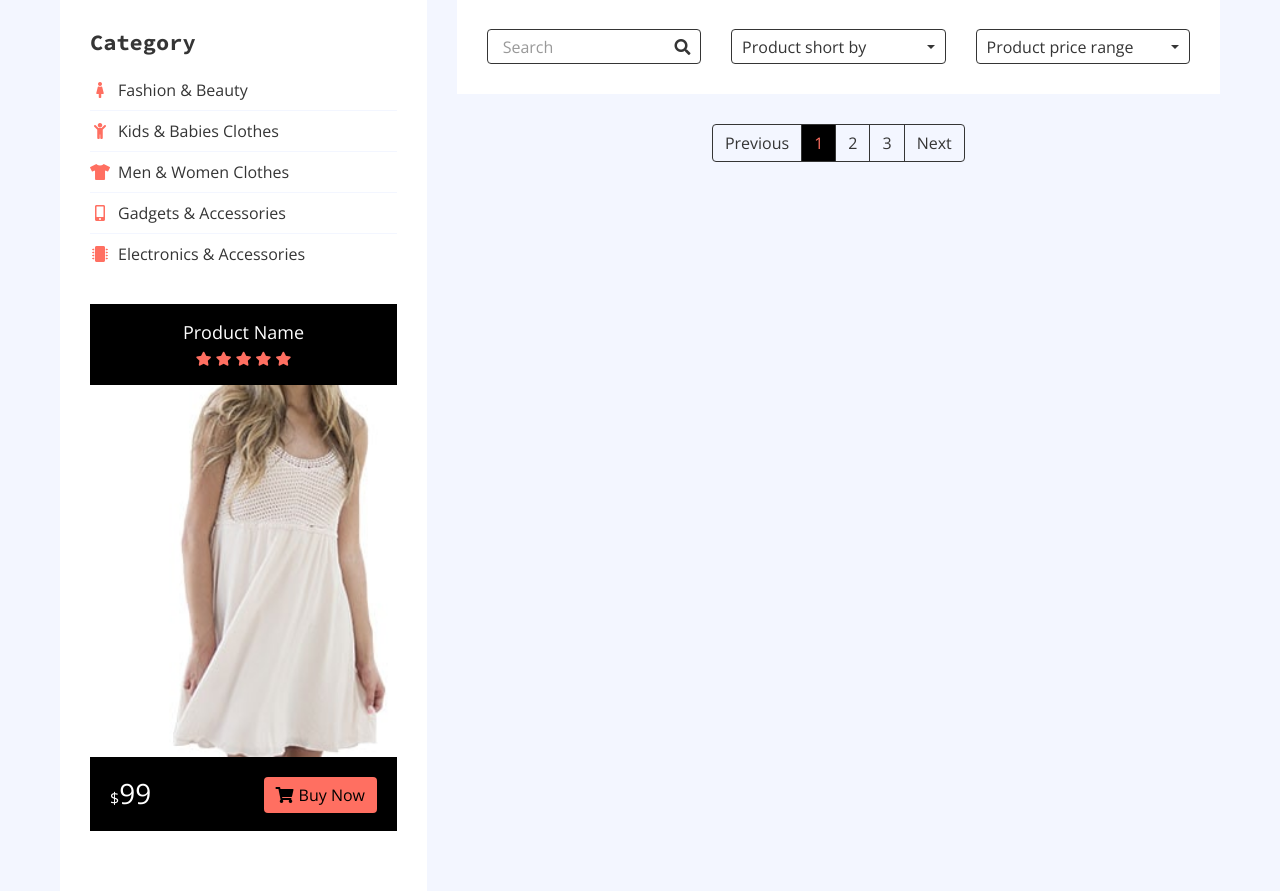
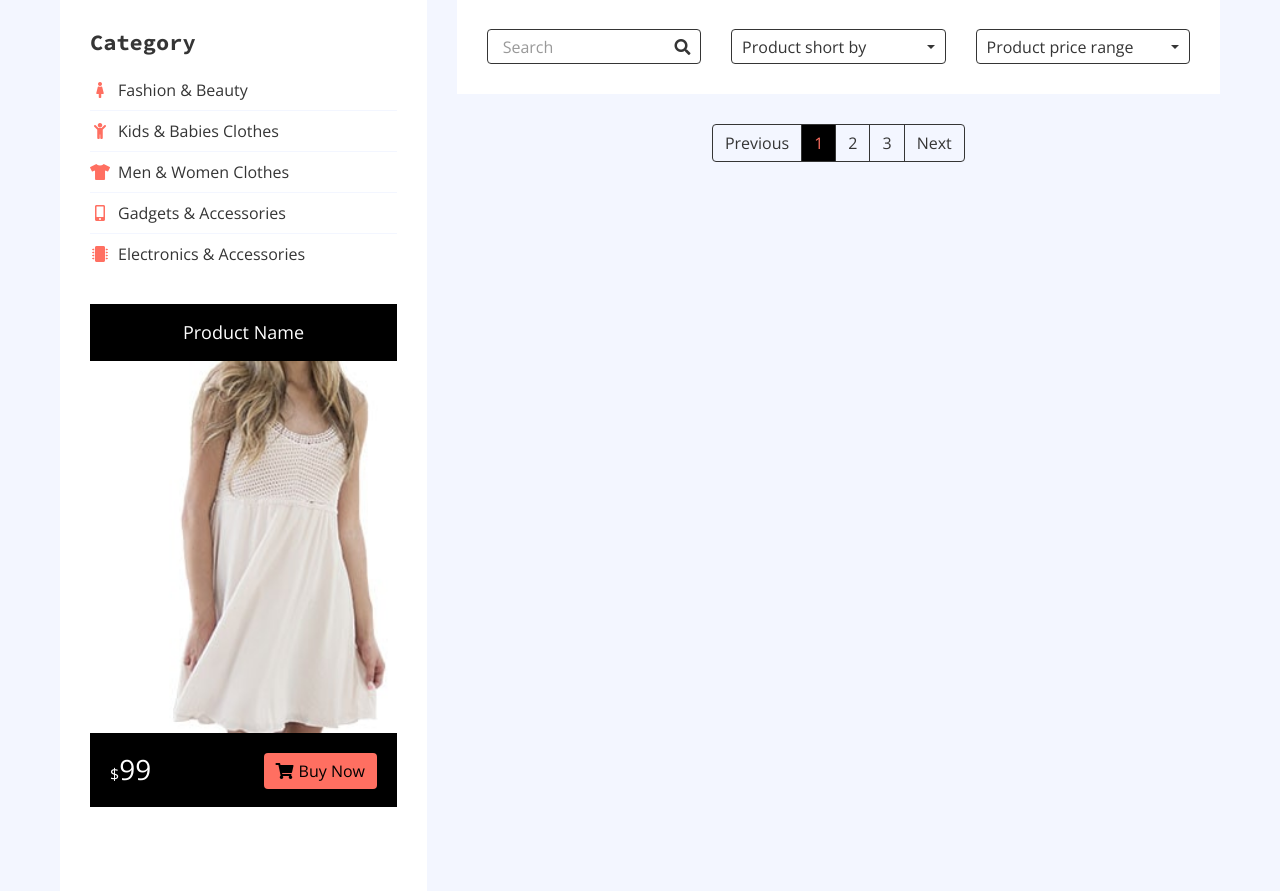
Before and after one commit to kircova/E-Commerce-PHP-MySQL, a PHP site: page /product-list.php in a window 1280 px wide. Shown: the part 232-1123 px from the top of the page. Run offline with PHP 8.4, Linux system fonts and the light colour scheme; data that the repository does not hold is empty; some libraries are stand-ins or nearby versions.

```diff
--- a/product-list.php
+++ b/product-list.php
@@ -179,13 +179,6 @@
                               <div class="product-item">
                                   <div class="product-title">
                                       <a href="#">Product Name</a>
-                                      <div class="ratting">
-                                          <i class="fa fa-star"></i>
-                                          <i class="fa fa-star"></i>
-                                          <i class="fa fa-star"></i>
-                                          <i class="fa fa-star"></i>
-                                          <i class="fa fa-star"></i>
-                                      </div>
                                   </div>
                                   <div class="product-image">
                                       <a href="product-detail.php">
```
Also changed, not shown: product-detail.php (+25 -0 lines).
